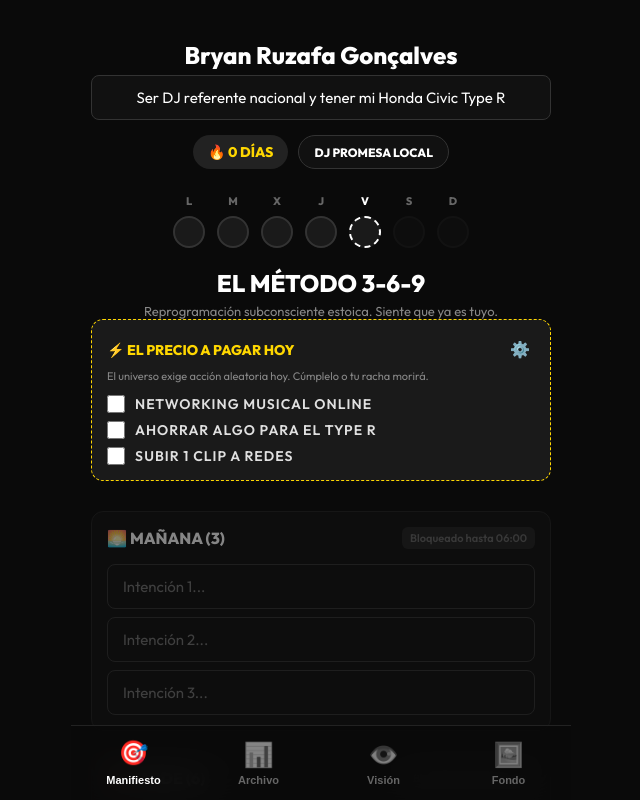
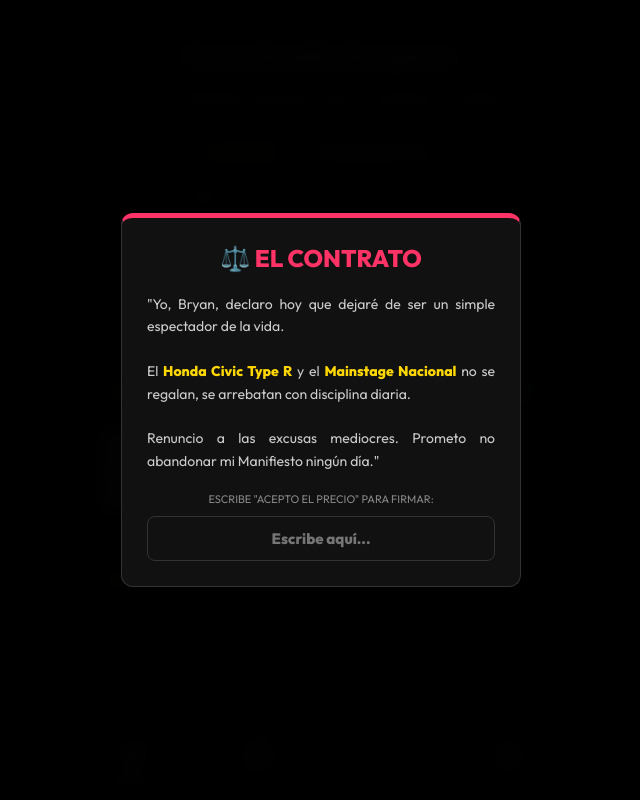
Before and after one commit to BryanRuzafaGon/life-calendar, a website: page index.html in a window 1280 px wide. Shown: the top 800 px of the page, without its empty margins (319-959 px from the left). Drawn offline with nearby package versions, Linux system fonts and the light colour scheme.

Commit message:
Implement Pioneer Volume UI and Future Bryan Motivation System

```diff
--- a/index.html
+++ b/index.html
@@ -32,6 +32,18 @@
                 <div class="badges-container">
                     <div class="streak-badge">🔥 <span id="streak-count">0</span> DÍAS</div>
                     <div id="rank-badge" class="rank-badge">DJ Promesa Local</div>
+                </div>
+
+                <!-- Pioneer Fader UI -->
+                <div class="fader-wrapper">
+                    <span class="fader-label-side">-∞</span>
+                    <div class="dj-fader-track">
+                        <div class="dj-fader-color-range"></div>
+                        <div class="dj-fader-knob" id="streak-fader-knob" style="left: 0%;">
+                            <div class="dj-fader-line"></div>
+                        </div>
+                    </div>
+                    <span class="fader-label-side">+10dB</span>
                 </div>
 
                 <div class="streak-calendar" id="streak-calendar">
@@ -348,6 +360,20 @@
         </div>
     </div>
 
+    <!-- Contract Modal (One Time) -->
+    <div id="contract-modal" class="modal-overlay hidden" style="background: rgba(0,0,0,0.98); z-index: 99999;">
+        <div class="modal-content" style="border-top: 5px solid #ff3366; text-align: center;">
+            <h1 style="color: #ff3366; font-size: 24px; margin-bottom: 5px;">⚖️ EL CONTRATO</h1>
+            <p style="color: #ccc; margin: 20px 0; line-height: 1.6; text-align: justify; font-size: 14px;">
+                "Yo, Bryan, declaro hoy que dejaré de ser un simple espectador de la vida.<br><br>
+                El <b style="color:#ffd700;">Honda Civic Type R</b> y el <b style="color:#ffd700;">Mainstage Nacional</b> no se regalan, se arrebatan con disciplina diaria.<br><br>
+                Renuncio a las excusas mediocres. Prometo no abandonar mi Manifiesto ningún día."
+            </p>
+            <p style="font-size: 11px; color: #888; margin-bottom: 10px; text-transform: uppercase;">Escribe "acepto el precio" para firmar:</p>
+            <input type="text" id="contract-signature" class="manifest-input" placeholder="Escribe aquí..." style="text-align:center; font-weight:800; color:#ffd700;">
+        </div>
+    </div>
+
     <script src="https://cdn.jsdelivr.net/npm/html2canvas@1.4.1/dist/html2canvas.min.js"></script>
     <script src="main.js"></script>
     <script>
--- a/main.js
+++ b/main.js
@@ -392,6 +392,11 @@ function updateStreakUI() {
 
     document.getElementById('streak-count').textContent = currentStreak;
     document.getElementById('rank-badge').textContent = getRank(currentStreak);
+
+    const faderPercentage = Math.min((currentStreak / 100) * 100, 100);
+    const knob = document.getElementById('streak-fader-knob');
+    if (knob) knob.style.left = `${faderPercentage}%`;
+
     renderStreakCalendar(completedDays, todayStr);
 }
 
@@ -822,6 +827,22 @@ setInterval(() => {
     }
 }, 3000);
 
+// 5. Contract (First App Launch)
+function checkContract() {
+    if (!localStorage.getItem('contract_signed')) {
+        const modal = document.getElementById('contract-modal');
+        if(modal) {
+            modal.classList.remove('hidden');
+            document.getElementById('contract-signature')?.addEventListener('input', (e) => {
+                if (e.target.value.toLowerCase().trim() === 'acepto el precio') {
+                    localStorage.setItem('contract_signed', 'true');
+                    modal.classList.add('hidden');
+                }
+            });
+        }
+    }
+}
+
 
 // Ensure UI updates on load
 const originalInit = initManifestationEngine;
@@ -836,6 +857,7 @@ initManifestationEngine = function() {
     loadVault();
     initDailyPriceSequence(getTodayKey());
     checkTimeReflection(getTodayKey());
+    checkContract();
 };
 
 // ============================================
@@ -918,9 +940,21 @@ function triggerMotivationNotification(period) {
     const todayStr = getTodayKey();
     localStorage.setItem(`notified_${todayStr}_${period}`, 'true');
 
-    const msgs = NOTI_MESSAGES[period];
-    const randomMsg = msgs[Math.floor(Math.random() * msgs.length)];
-    const title = `Foco 369: ${period === 'morning' ? 'Mañana' : period === 'afternoon' ? 'Tarde' : 'Noche'}`;
+    let msgs = NOTI_MESSAGES[period];
+    let randomMsg = msgs[Math.floor(Math.random() * msgs.length)];
+    let title = `Foco 369: ${period === 'morning' ? 'Mañana' : period === 'afternoon' ? 'Tarde' : 'Noche'}`;
+
+    // Future Bryan Override (20% chance)
+    if (Math.random() < 0.20) {
+        title = "📩 Mensaje de Bryan (2030):";
+        const futureMsgs = [
+            "Bro, acabo de aparcar el Type R en la entrada VIP del club. Gracias por no rendirte hoy.",
+            "Acabo de bajarme del Mainstage Nacional. Valieron la pena todas esas madrugadas de 369. Sigue dándole.",
+            "Me acaban de ingresar el cheque de la gira. El Honda Civic es nuestro. Cumple tu parte hoy.",
+            "El sonido del VTEC suena increíble cuando sales del club de madrugada. No tires la toalla hoy."
+        ];
+        randomMsg = futureMsgs[Math.floor(Math.random() * futureMsgs.length)];
+    }
 
     // UI Toast
     showToast(title, randomMsg);
--- a/style.css
+++ b/style.css
@@ -146,6 +146,63 @@ body {
     text-transform: uppercase;
     display: flex;
     align-items: center;
+}
+
+/* Pioneer Fader Level */
+.fader-wrapper {
+    display: flex;
+    align-items: center;
+    justify-content: center;
+    gap: 12px;
+    margin-bottom: 30px;
+}
+
+.dj-fader-track {
+    width: 220px;
+    height: 10px;
+    background: #050505;
+    border: 1px solid #222;
+    border-radius: 5px;
+    position: relative;
+    box-shadow: inset 0 2px 5px rgba(0,0,0,0.8);
+}
+
+.dj-fader-color-range {
+    position: absolute;
+    top: 50%; left: 0;
+    transform: translateY(-50%);
+    height: 2px; width: 100%;
+    background: linear-gradient(to right, #00E676 0%, #00E676 60%, #FFEA00 60%, #FFEA00 85%, #FF3D00 85%, #FF3D00 100%);
+    z-index: 1;
+}
+
+.dj-fader-knob {
+    width: 22px;
+    height: 34px;
+    background: linear-gradient(to bottom, #555, #111);
+    border: 2px solid #000;
+    border-radius: 3px;
+    position: absolute;
+    top: -12px; /* Center */
+    transform: translateX(-50%);
+    z-index: 2;
+    box-shadow: 0 4px 10px rgba(0,0,0,0.8), inset 0 1px 1px rgba(255,255,255,0.3);
+    transition: left 1s cubic-bezier(0.175, 0.885, 0.32, 1.275);
+}
+
+.dj-fader-line {
+    width: 2px;
+    height: 16px;
+    background: #fff;
+    margin: 7px auto;
+    box-shadow: 0 0 5px rgba(255,255,255,0.7);
+}
+
+.fader-label-side {
+    font-size: 10px;
+    font-weight: 800;
+    color: #666;
+    font-family: monospace;
 }
 
 .method-369-container { width: 100%; padding: 0 20px; text-align: center; }
```
